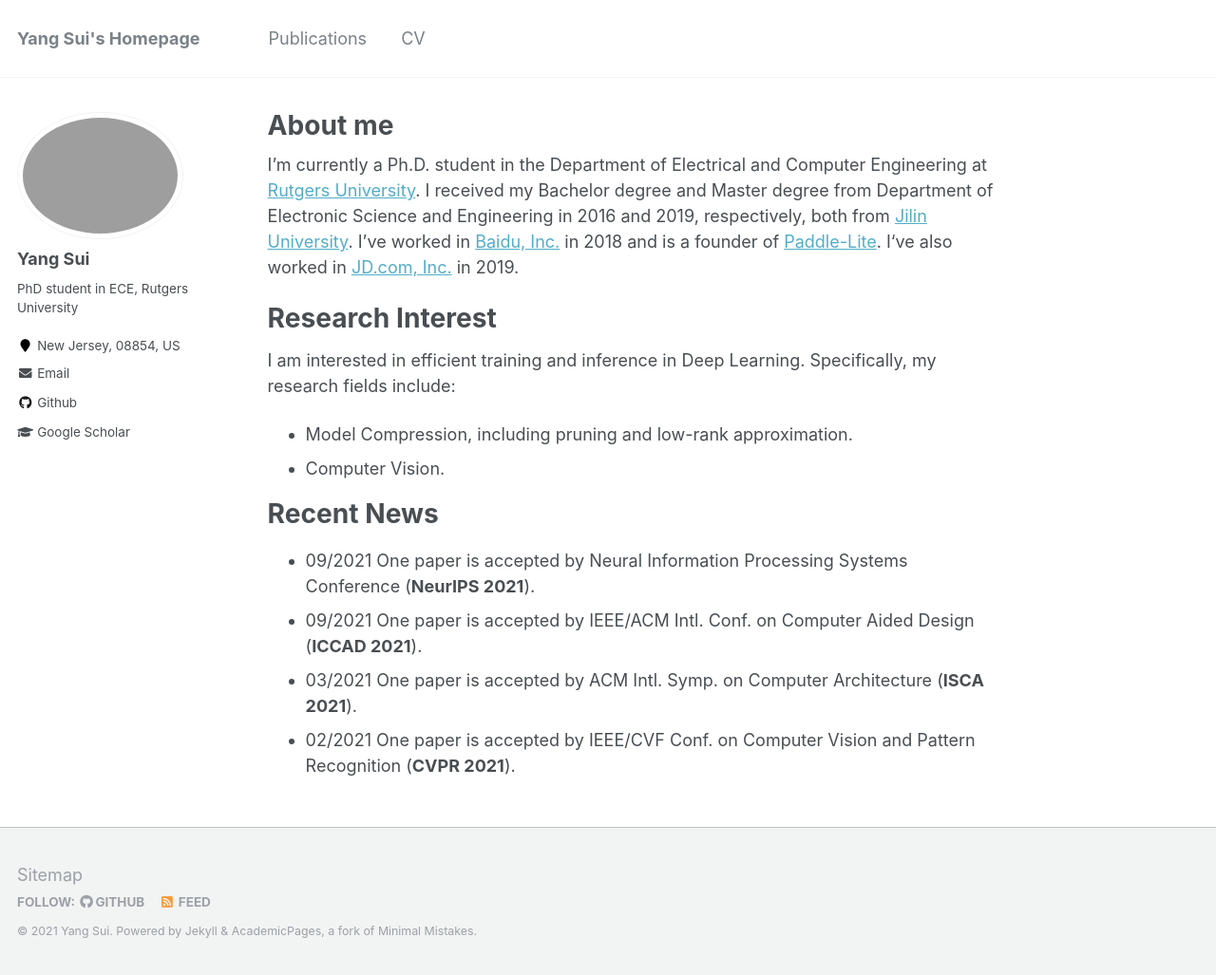
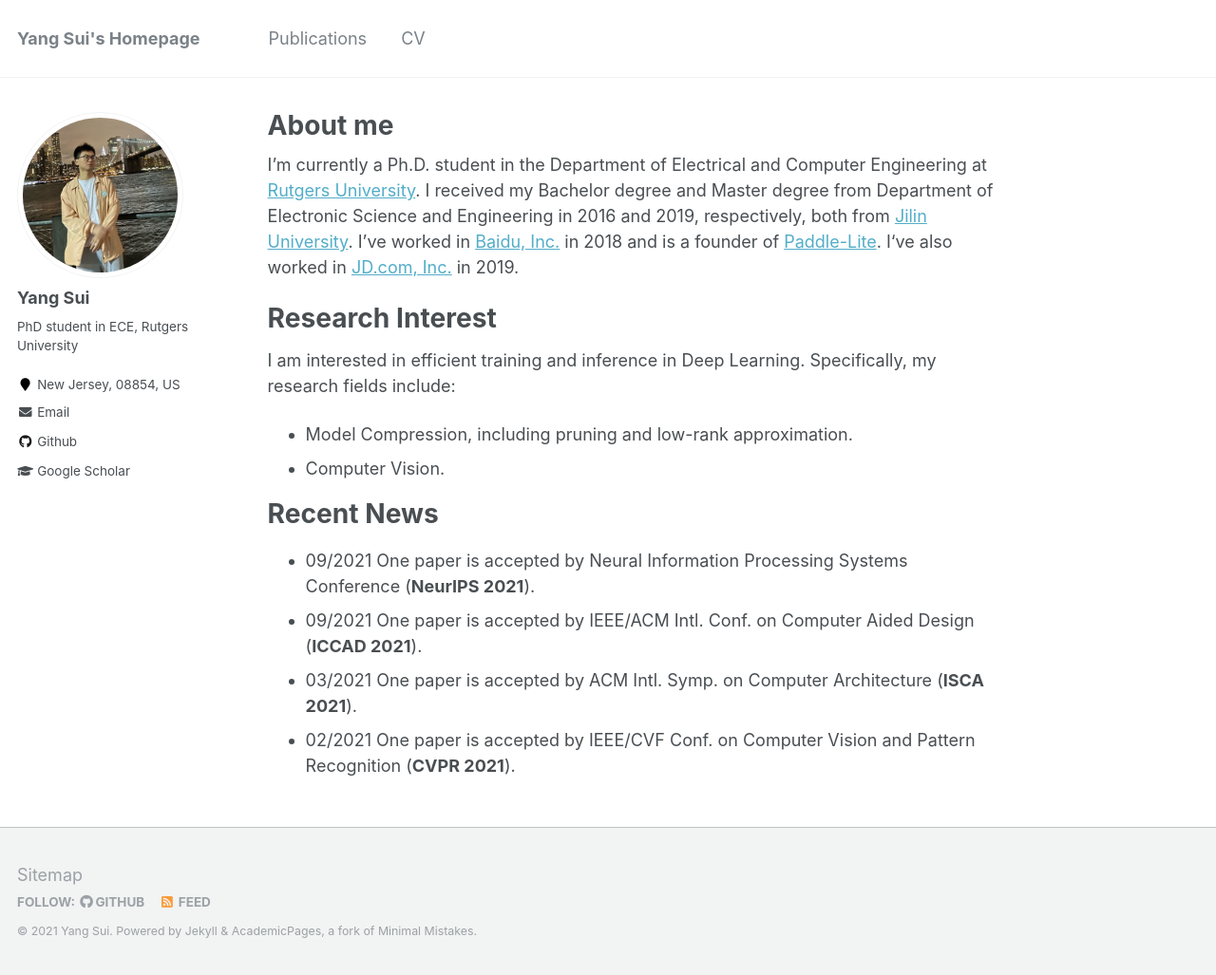
Before and after one commit to Eclipsess/yang-sui.github.io, a Jekyll site: the page built from _pages/about.md, in a window 1280 px wide and 1027 px high. Shown: the whole window at 95% size. Built offline with Jekyll 4.4.1, drawn with Linux system fonts in a browser that asks for light colours.

Commit message:
Update _config.yml

```diff
--- a/_config.yml
+++ b/_config.yml
@@ -81,7 +81,7 @@ analytics:
 # Site Author
 author:
   name             : "Yang Sui"
-  avatar           : "crop.jpg"
+  avatar           : "ys2.jpg"
   bio              : "PhD student in ECE, Rutgers University"
   location         : "New Jersey, 08854, US"
 #  employer         :
```
